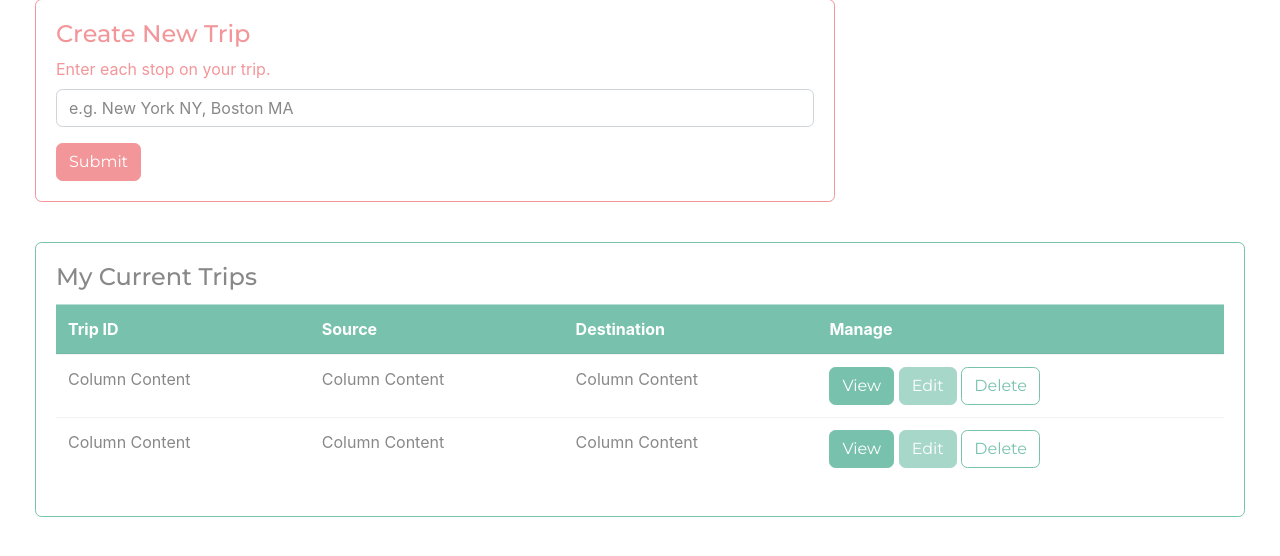
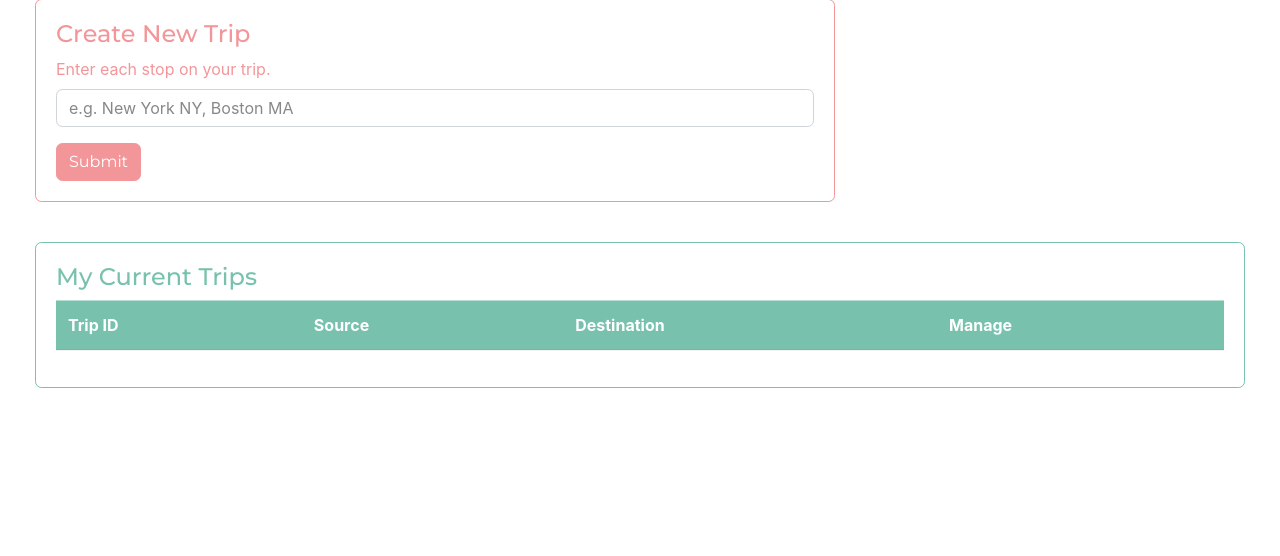
Before and after one commit to adrikubicz/W21-CSIS697-Project2, a Flask app: page / in a window 1280 px wide. Shown: the part 92-648 px from the top of the page. Run offline with Flask 2, Linux system fonts and the light colour scheme; lists and menus that the app fills with data are empty; parts of the project's set-up code (start-up, migrations or seed data) failed here and were passed over.

Commit message:
Trip objects added to index

```diff
--- a/app.py
+++ b/app.py
@@ -10,7 +10,6 @@ trips = pickle.load(infile)
 for t in trips:
     print(t)
 
-
 app = Flask(__name__)
 app.config['SECRET_KEY']='VERYSECRETKEY' #csrf
 
@@ -21,10 +20,12 @@ def trip_delete(id):
 
 @app.route('/',methods=['POST','GET'])
 def index():
-    return render_template("index.html")
+    data = []
+    for t in trips:
+        data.append({"id": t.id, "origin":t.places[0],"end":t.places[-1]})
+    return render_template("index.html", data = data)
     #this should return a page with a title , followed by a form to add a new trip
     # and a table view of current trips in the 'trips' variable.
-    #return "Hello World"
 
 @app.route('/trip',methods=['POST','GET'])
 def trip_details():
@@ -40,6 +41,5 @@ def trip_details():
     #be found inside the details property.
     return "Hello World"
 
-
 if __name__ == '__main__':
     app.run(debug=True)
--- a/templates/index.html
+++ b/templates/index.html
@@ -1,7 +1,8 @@
 {% extends "base.html" %}
 {% block title %}
-Index booiiii
+Home
 {% endblock %}
+
 {% block body %}
 <div class="card border-secondary mb-3" style="max-width: 50rem;">
     <div class="card-body">
@@ -20,37 +21,35 @@ Index booiiii
 <br>
 <div class="card border-primary mb-3">
     <div class="card-body">
-        <h4 class="card-title">My Current Trips</h4>
+        <h4 class="card-title, text-primary">My Current Trips</h4>
         <table class="table table-hover, center">
             <thead>
                 <tr class="table-primary">
                     <th scope="col">Trip ID</th>
                     <th scope="col">Source</th>
                     <th scope="col">Destination</th>
-                    <th scope="col">Manage</th>
+                    <th scope="col" style="max-width: 7rem;">Manage</th>
                 </tr>
             </thead>
             <tbody>
+                {% for row in data %}
                 <tr>
-                    <td>Column Content</td>
-                    <td>Column Content</td>
-                    <td>Column Content</td>
-                    <td>
+                    <td style="max-width: 5rem;">
+                        {{row["id"]}}
+                    </td>
+                    <td style="max-width: 10rem;">
+                        {{row["origin"]}}
+                    </td>
+                    <td style="max-width: 10rem;">
+                        {{row["end"]}}
+                    </td>
+                    <td style="max-width: 7rem;">
                         <button type="button" class="btn btn-primary">View</button>
                         <button type="button" class="btn btn-primary disabled">Edit</button>
                         <button type="button" class="btn btn-outline-primary">Delete</button>
                     </td>
                 </tr>
-                <tr>
-                    <td>Column Content</td>
-                    <td>Column Content</td>
-                    <td>Column Content</td>
-                    <td>
-                        <button type="button" class="btn btn-primary">View</button>
-                        <button type="button" class="btn btn-primary disabled">Edit</button>
-                        <button type="button" class="btn btn-outline-primary">Delete</button>
-                    </td>
-                </tr>
+                {% endfor %}
             </tbody>
         </table>
     </div>
```
